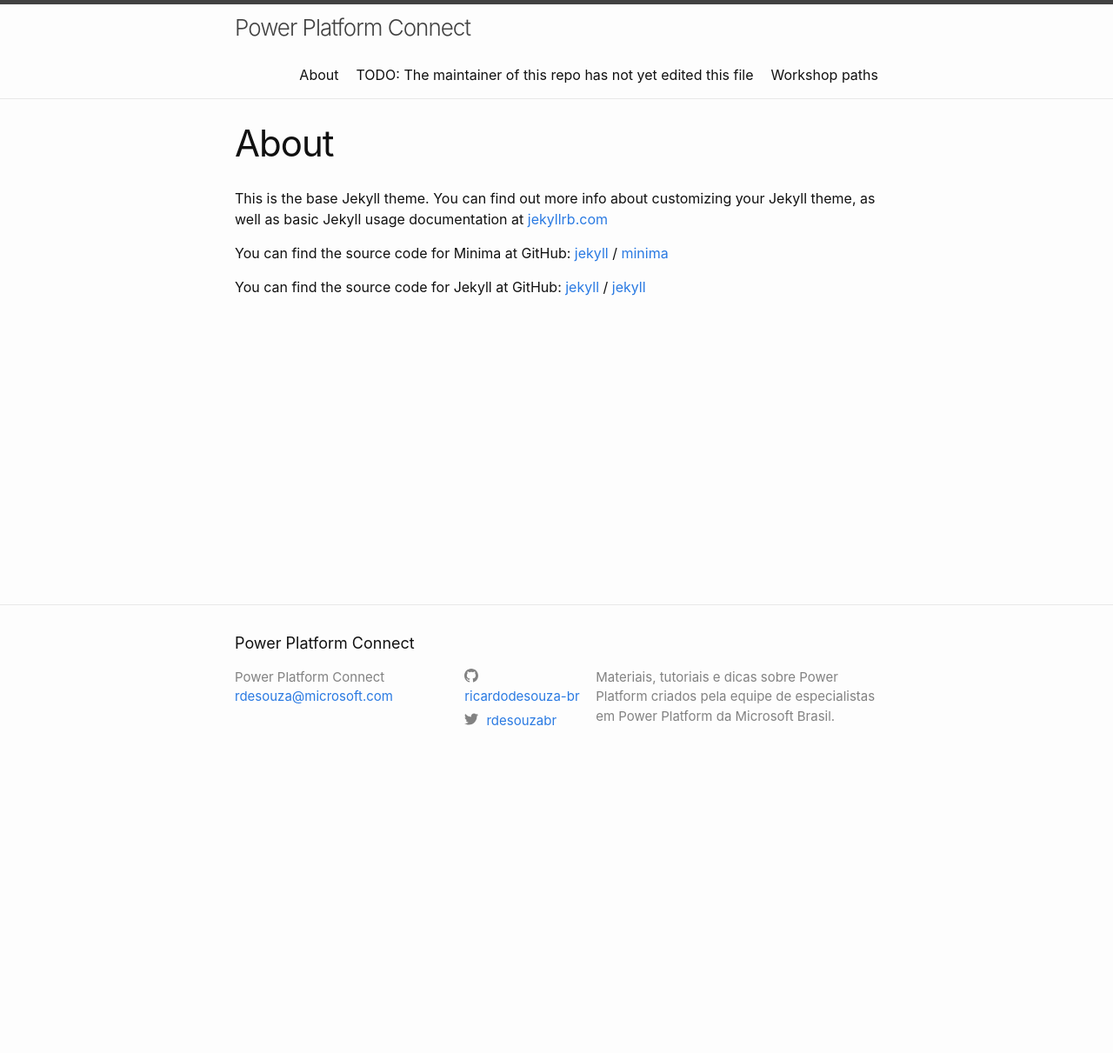
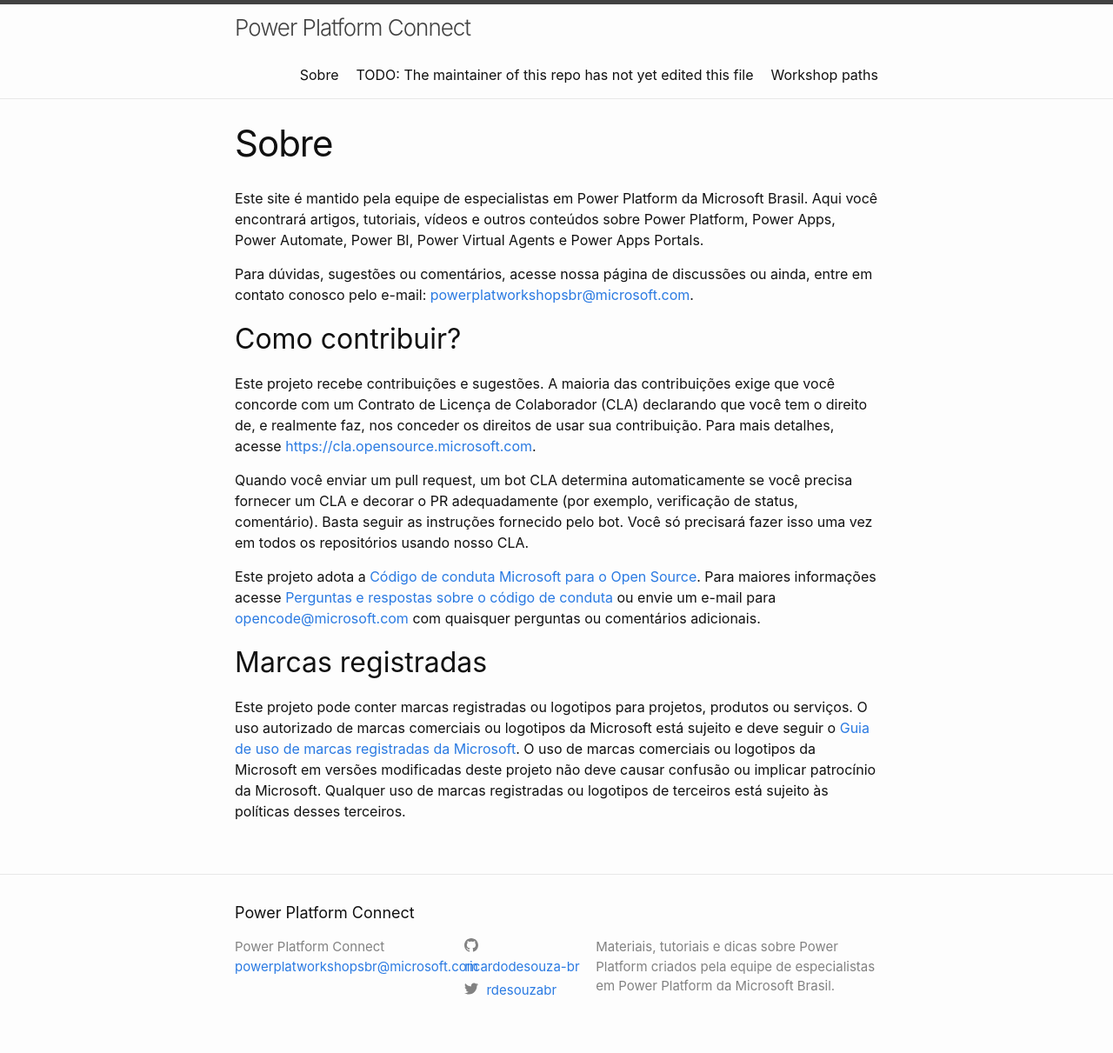
Before and after one commit to microsoft/powerplatformconnect, a Jekyll site: the page built from about.markdown, in a window 1280 px wide. Shown: the whole page at 87% size. Built offline with Jekyll 4.4.1, drawn with Linux system fonts in a browser that asks for light colours; before the commit the page ends 900 px from its top, so only the background shows below that.

Commit message:
changes in config.yml

```diff
--- a/404.html
+++ b/404.html
@@ -20,6 +20,6 @@
 <div class="container">
   <h1>404</h1>
 
-  <p><strong>Page not found :(</strong></p>
-  <p>The requested page could not be found.</p>
+  <p><strong>Página não encontrada :(</strong></p>
+  <p>A página solicitada não pode ser encontrada.</p>
 </div>
--- a/_config.yml
+++ b/_config.yml
@@ -19,11 +19,11 @@
 # in the templates via {{ site.myvariable }}.
 
 title: Power Platform Connect
-email: rdesouza@microsoft.com
+email: powerplatworkshopsbr@microsoft.com
 description: >- # this means to ignore newlines until "baseurl:"
   Materiais, tutoriais e dicas sobre Power Platform criados pela equipe de especialistas em Power Platform da Microsoft Brasil.
 baseurl: "" # the subpath of your site, e.g. /blog
-url: "https://github.com/microsoft/powerplatformconnect" # the base hostname & protocol for your site, e.g. http://example.com
+url: "https://microsoft.github.io/powerplatformconnect" # the base hostname & protocol for your site, e.g. http://example.com
 twitter_username: rdesouzabr
 github_username:  ricardodesouza-br
 
--- a/about.markdown
+++ b/about.markdown
@@ -1,18 +1,31 @@
 ---
 layout: page
-title: About
+title: Sobre
 permalink: /about/
 ---
 
-This is the base Jekyll theme. You can find out more info about customizing your Jekyll theme, as well as basic Jekyll usage documentation at [jekyllrb.com](https://jekyllrb.com/)
+Este site é mantido pela equipe de especialistas em Power Platform da Microsoft Brasil. Aqui você encontrará artigos, tutoriais, vídeos e outros conteúdos sobre Power Platform, Power Apps, Power Automate, Power BI, Power Virtual Agents e Power Apps Portals.
 
-You can find the source code for Minima at GitHub:
-[jekyll][jekyll-organization] /
-[minima](https://github.com/jekyll/minima)
+Para dúvidas, sugestões ou comentários, acesse nossa página de discussões ou ainda, entre em contato conosco pelo e-mail:
+[powerplatworkshopsbr@microsoft.com](mailto:powerplatworkshopsbr@microsoft.com).
 
-You can find the source code for Jekyll at GitHub:
-[jekyll][jekyll-organization] /
-[jekyll](https://github.com/jekyll/jekyll)
+## Como contribuir?
 
+Este projeto recebe contribuições e sugestões.  A maioria das contribuições exige que você concorde com um
+Contrato de Licença de Colaborador (CLA) declarando que você tem o direito de, e realmente faz, nos conceder
+os direitos de usar sua contribuição. Para mais detalhes, acesse <https://cla.opensource.microsoft.com>.
 
-[jekyll-organization]: https://github.com/jekyll
+Quando você enviar um pull request, um bot CLA determina automaticamente se você precisa fornecer
+um CLA e decorar o PR adequadamente (por exemplo, verificação de status, comentário). Basta seguir as instruções
+fornecido pelo bot. Você só precisará fazer isso uma vez em todos os repositórios usando nosso CLA.
+
+Este projeto adota a [Código de conduta Microsoft para o Open Source](https://opensource.microsoft.com/codeofconduct/).
+Para maiores informações acesse [Perguntas e respostas sobre o código de conduta](https://opensource.microsoft.com/codeofconduct/faq/) ou
+envie um e-mail para [opencode@microsoft.com](mailto:opencode@microsoft.com) com quaisquer perguntas ou comentários adicionais.
+
+## Marcas registradas
+
+Este projeto pode conter marcas registradas ou logotipos para projetos, produtos ou serviços. O uso autorizado de marcas comerciais ou logotipos da Microsoft está sujeito e deve seguir o
+[Guia de uso de marcas registradas da Microsoft](https://www.microsoft.com/en-us/legal/intellectualproperty/trademarks/usage/general).
+O uso de marcas comerciais ou logotipos da Microsoft em versões modificadas deste projeto não deve causar confusão ou implicar patrocínio da Microsoft.
+Qualquer uso de marcas registradas ou logotipos de terceiros está sujeito às políticas desses terceiros.
```
Also changed, not shown: README.md (deleted).
